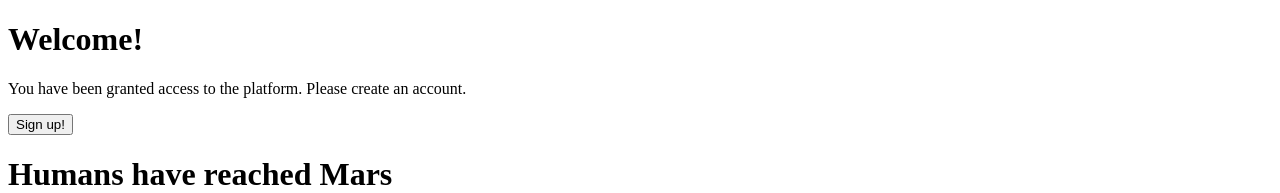
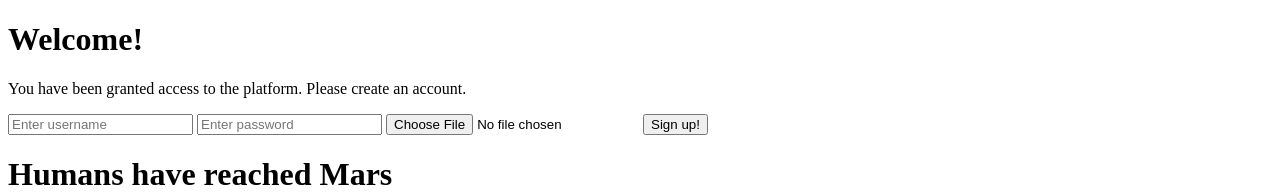
Before and after one commit to catay-strk/scrimba, a plain HTML site: page index.html in a window 1280 px wide. Shown: the top 193 px of the page. Drawn offline with Linux system fonts and the light colour scheme.

Commit message:
scrimba: Input tags

```diff
--- a/index.html
+++ b/index.html
@@ -1,10 +1,13 @@
 <!DOCTYPE html>
 <html>
     <body>
-        <div><!--Buttons-->
+        <div><!--Buttons / Input tags-->
             <h1>Welcome!</h1>
             <p>You have been granted access to the platform.
 Please create an account.</p>
+            <input type="text" placeholder="Enter username">
+            <input type="password" placeholder="Enter password">
+            <input type="file" accept="image/*">
             <button>Sign up!</button>
         </div>
         <div> <!--Write a news article! -->
```
